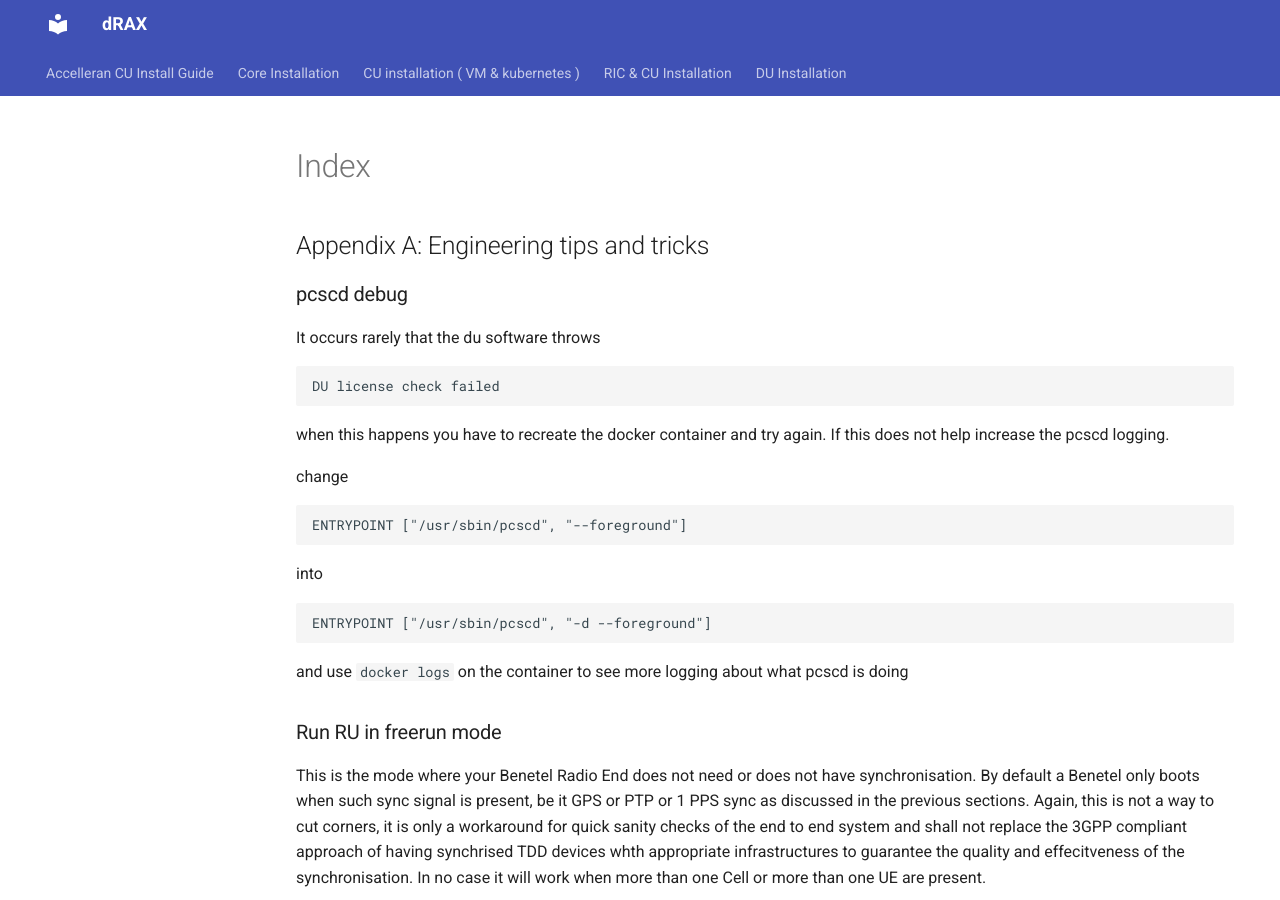
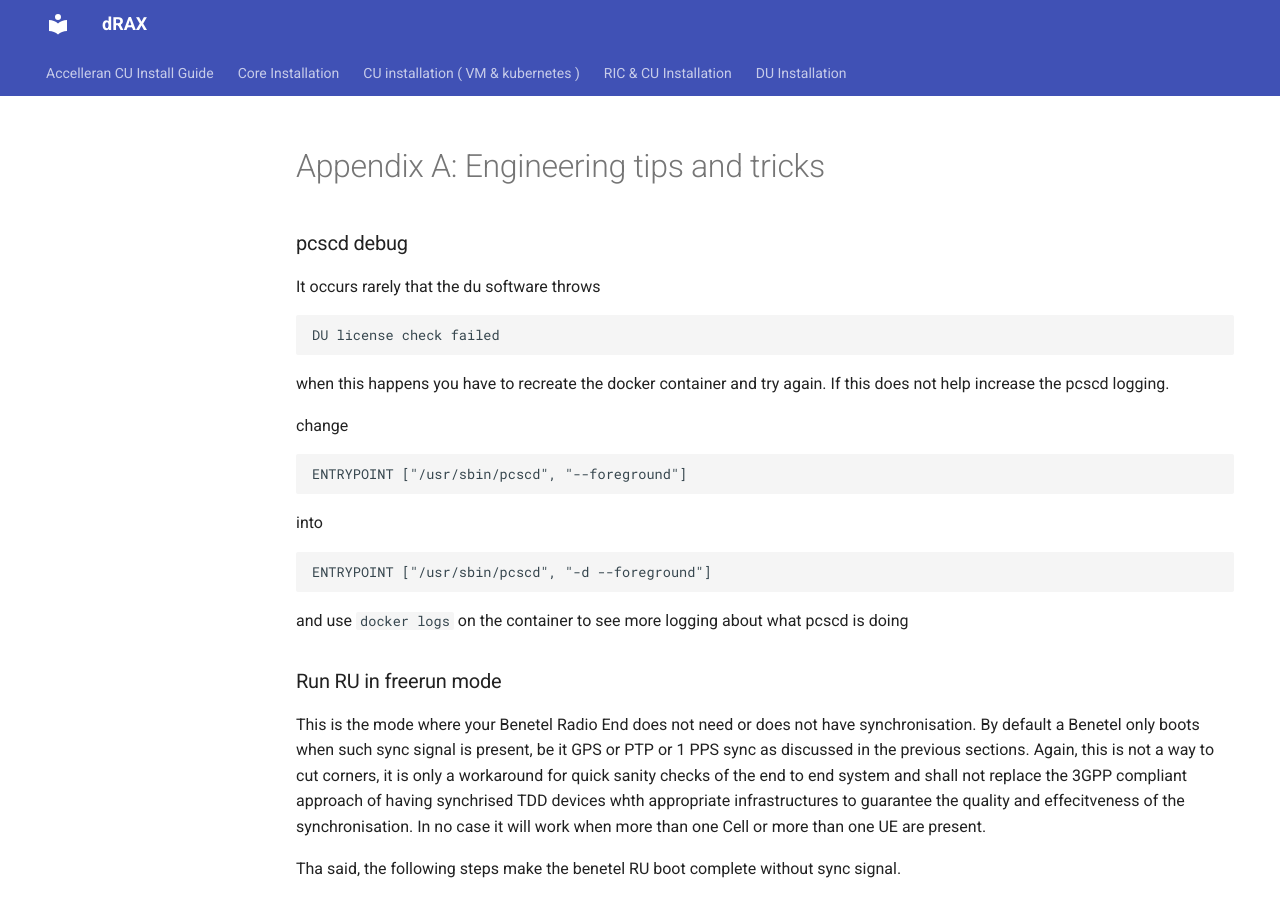
Before and after one commit to accelleran/drax-docs, an MkDocs documentation site: the page built from docs/op-guide/appendix-a/index.md, in a window 1280 px wide and 900 px high. Built offline with MkDocs 1.6.1 and Material for MkDocs 9.7.7, drawn with Linux system fonts in a browser that asks for light colours; the version menu is left out.

Commit message:
Update index.md
bug fix

```diff
--- a/docs/op-guide/appendix-a/index.md
+++ b/docs/op-guide/appendix-a/index.md
@@ -1,4 +1,4 @@
-## Appendix A: Engineering tips and tricks
+# Appendix A: Engineering tips and tricks
 
 ### pcscd debug
 It occurs rarely that the du software throws
```
